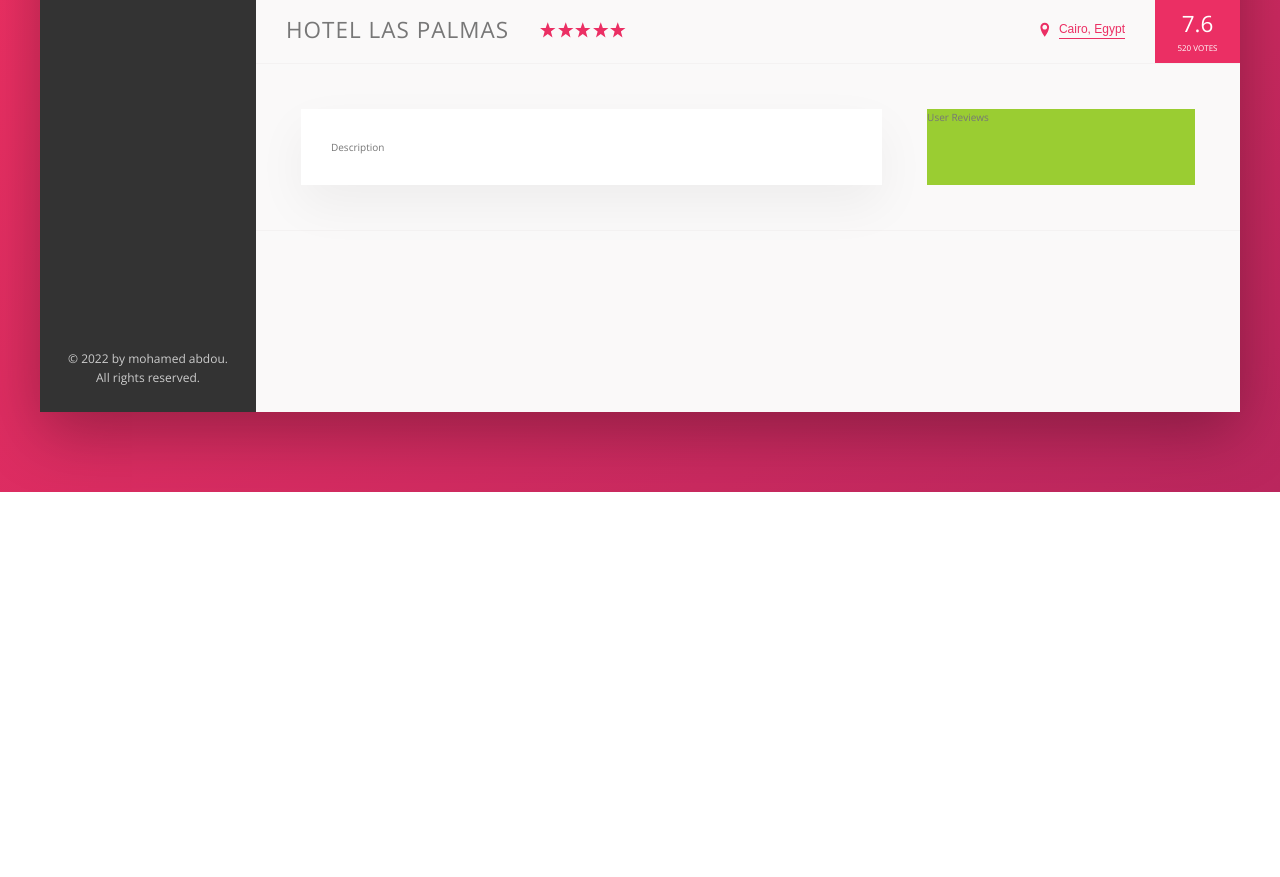
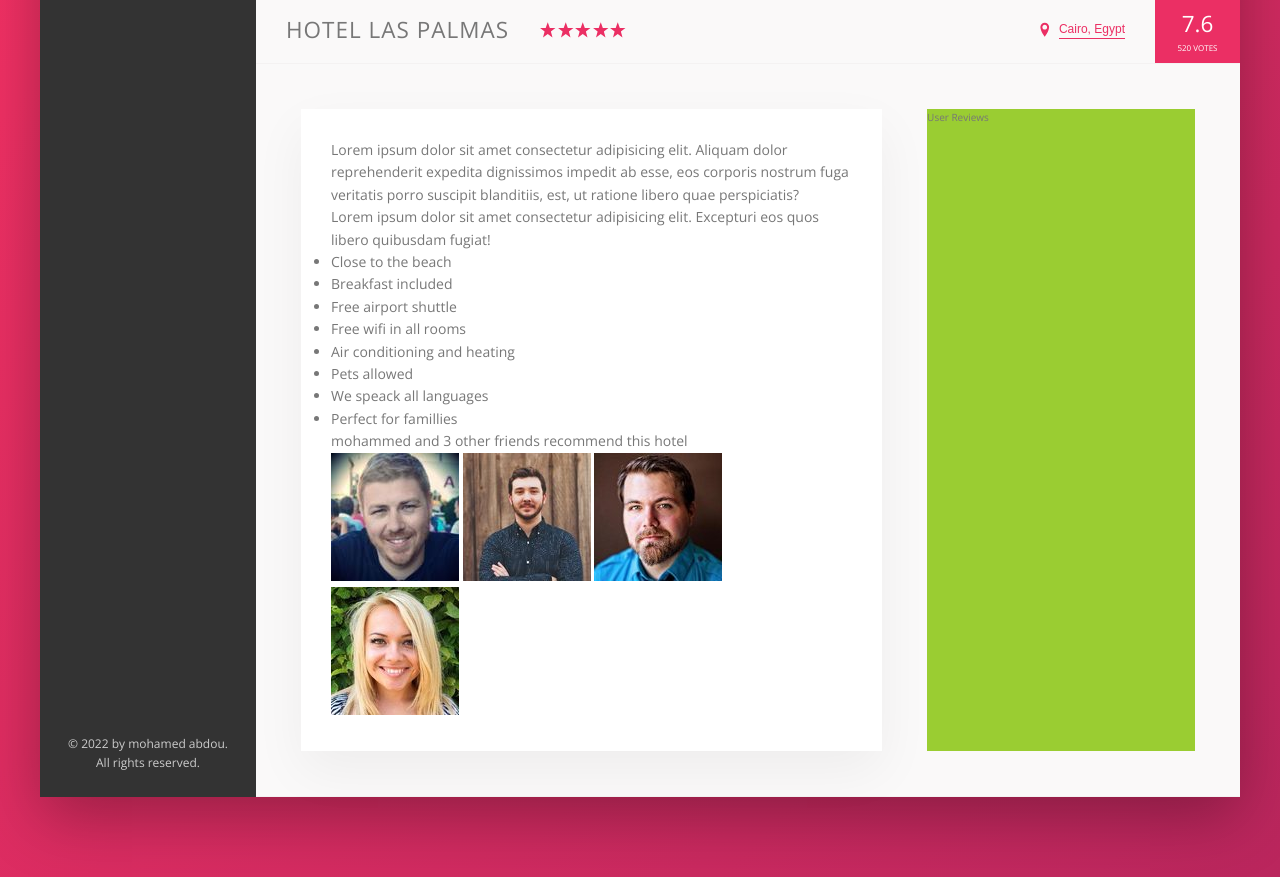
Before and after one commit to mohamed-abdou-mg/Trillo-Template, a website: page index.html in a window 1280 px wide. Shown: the part 538-1415 px from the top of the page. Before the commit the page ends 1030 px from the top, so only its background shows below. Drawn offline with nearby package versions, Linux system fonts and the light colour scheme.

Commit message:
add the structre of the description details in the hotel-view section

```diff
--- a/index.html
+++ b/index.html
@@ -130,7 +130,33 @@
 
                     <div class="detail">
                         <div class="description">
-                            Description
+                            <p class="paragraph">
+                                Lorem ipsum dolor sit amet consectetur adipisicing elit. Aliquam dolor reprehenderit expedita dignissimos impedit ab esse, eos corporis nostrum fuga veritatis porro suscipit blanditiis, est, ut ratione libero quae perspiciatis?
+                            </p>
+                            <p class="paragraph">
+                                Lorem ipsum dolor sit amet consectetur adipisicing elit. Excepturi eos quos libero quibusdam fugiat!
+                            </p>
+                            <ul class="list">
+                                <li class="list__item">Close to the beach</li>
+                                <li class="list__item">Breakfast included</li>
+                                <li class="list__item">Free airport shuttle</li>
+                                <li class="list__item">Free wifi in all rooms</li>
+                                <li class="list__item">Air conditioning and heating</li>
+                                <li class="list__item">Pets allowed</li>
+                                <li class="list__item">We speack all languages</li>
+                                <li class="list__item">Perfect for famillies</li>
+                            </ul>
+                            <div class="recommend">
+                                <div class="recommend__count">
+                                    mohammed and 3 other friends recommend this hotel
+                                </div>
+                                <div class="recommend__friends">
+                                    <img src="./img/user-3.jpg" alt="Friend 1" class="recommend__photo">
+                                    <img src="./img/user-4.jpg" alt="Friend 2" class="recommend__photo">
+                                    <img src="./img/user-5.jpg" alt="Friend 3" class="recommend__photo">
+                                    <img src="./img/user-6.jpg" alt="Friend 4" class="recommend__photo">
+                                </div>
+                            </div>
                         </div>
                         <div class="user-reviews">
                             User Reviews
--- a/sass/_layout.scss
+++ b/sass/_layout.scss
@@ -29,7 +29,6 @@
 
 .hotel-view {
     flex: 1;
-    height: 80rem;
 }
 
 .detail {
@@ -45,6 +44,7 @@
     box-shadow: 0 2rem 5rem rgba(0,0,0, .05);
     padding: 3rem;
     margin-right: 4.5rem;
+    font-size: 1.4rem;
 }
 
 .user-reviews {
```
Also changed, not shown: css/style.css.
